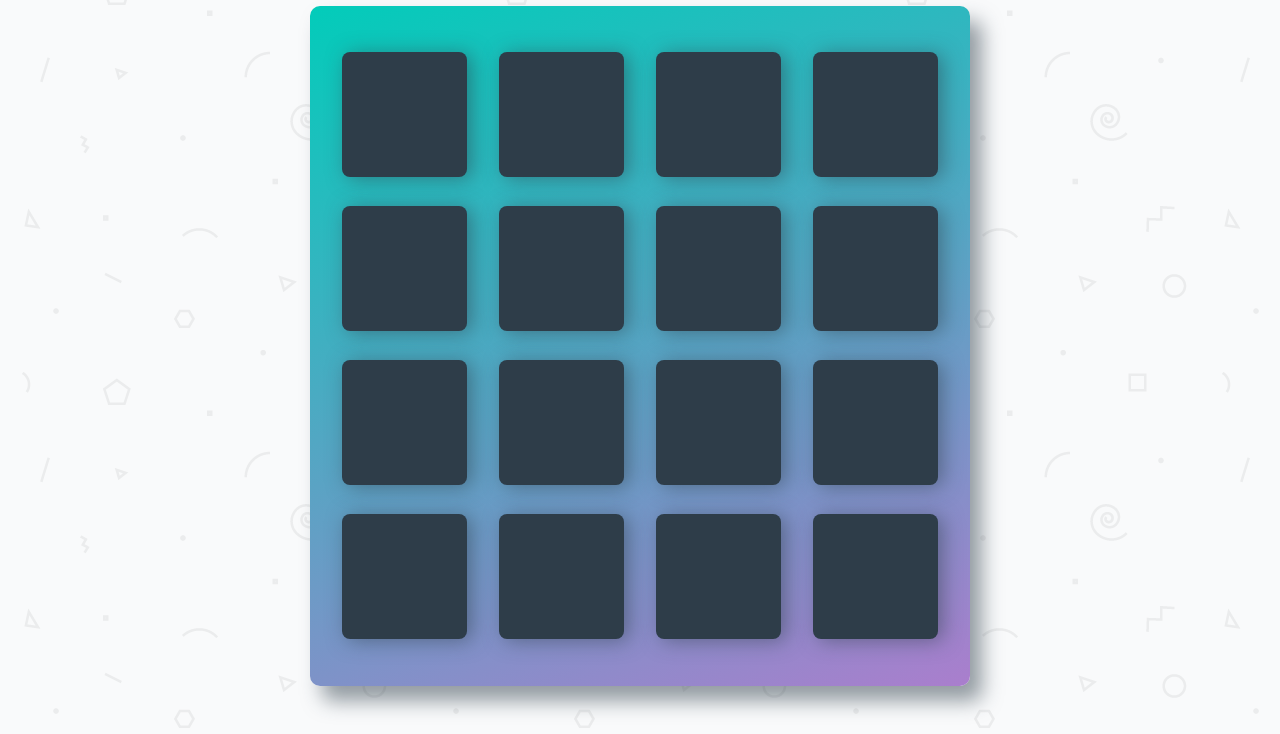
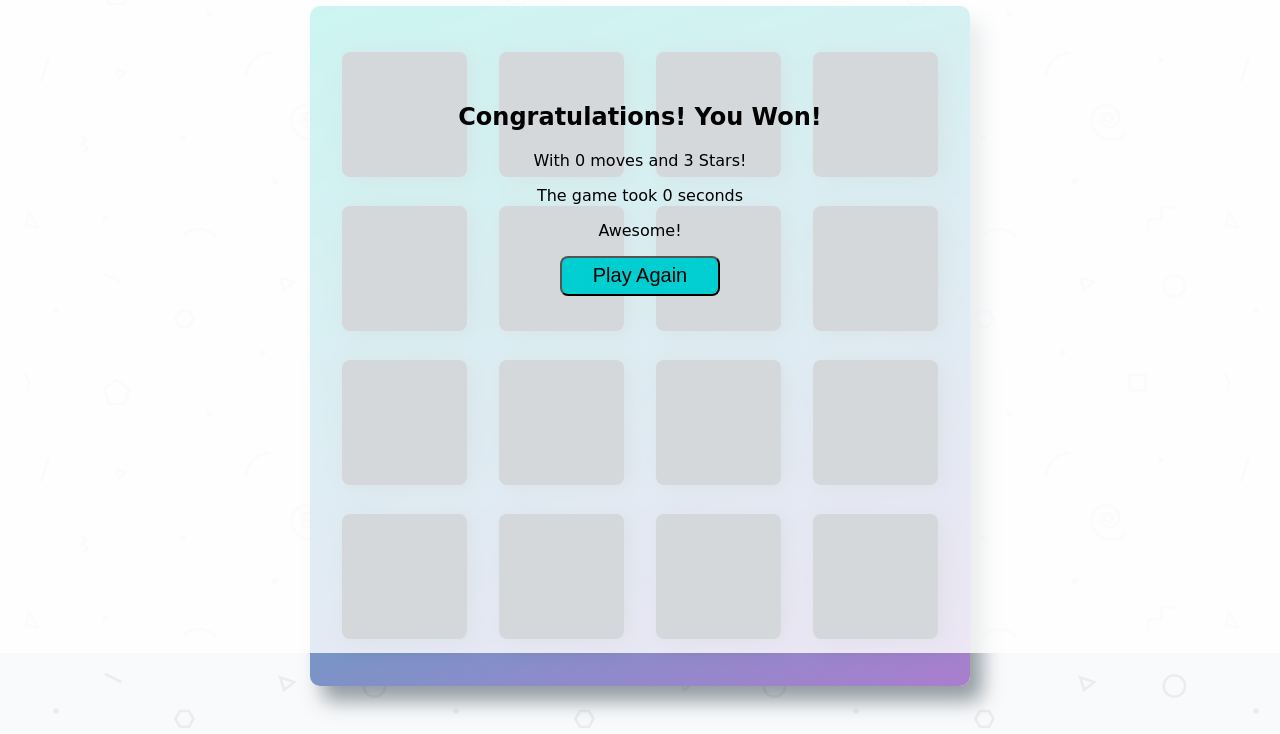
Before and after one commit to AdriaVieira/matching-game, a plain HTML site: page index.html in a window 1280 px wide. Both pictures are taken after a click on the button "Start". Shown: the part 147-881 px from the top of the page. Drawn offline with nearby package versions, Linux system fonts and the light colour scheme; a web font is replaced by a local one.

Commit message:
"Changed the size of the Play Again button"

```diff
--- a/css/app.css
+++ b/css/app.css
@@ -135,7 +135,7 @@ h1 {
     font-size: 20px;
     border-radius: 8px;
     background-color: #00CED1;
-    width: 150px;
+    width: 160px;
     height: 40px;
 }
 
--- a/js/app.js
+++ b/js/app.js
@@ -33,6 +33,7 @@ $('#startGame').on('click', function(){
 
 function jogo(){
 	start(); //inicio do jogo
+	gameOver();
 	//funcao que adiciona um evento aos elementos do deck
 	$(".deck").on("click", function(evt){
 			if(evt.target.nodeName.toLowerCase() === 'li'){
```
